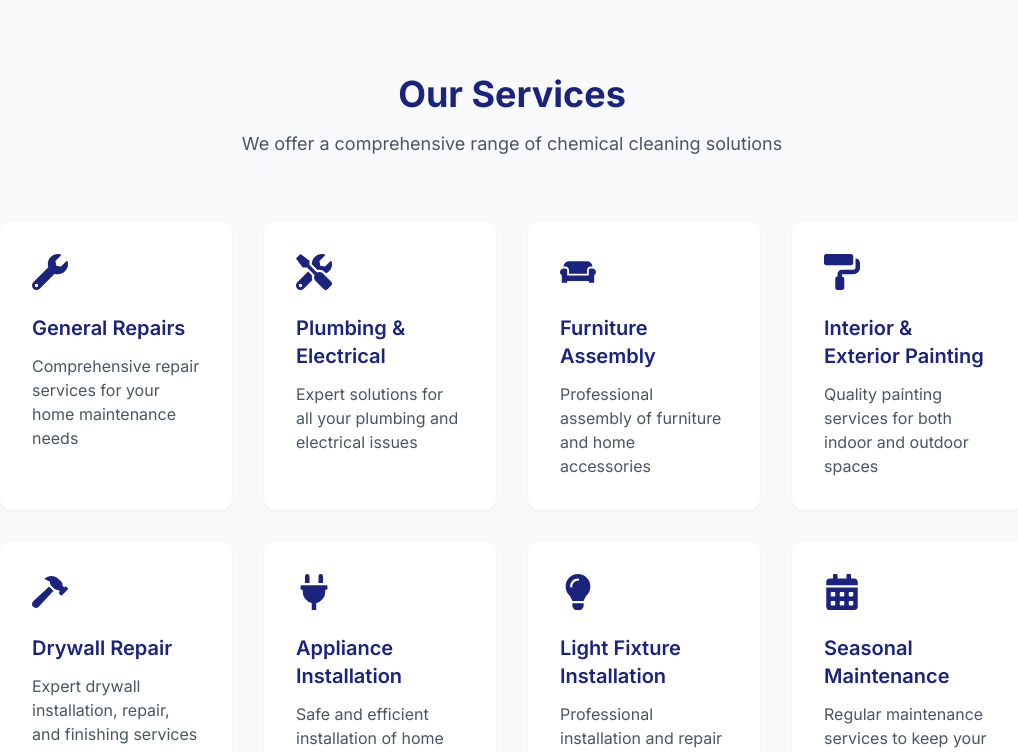
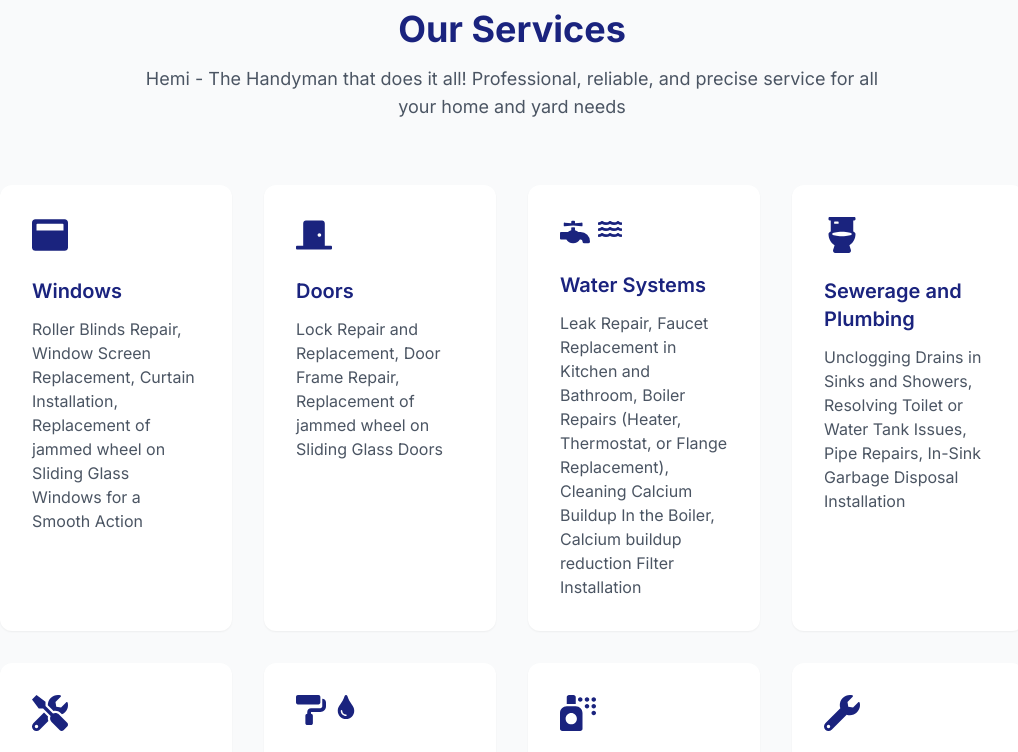
Before and after one commit to Shuicohen/handy-hemi, a React (Vite) app in the folder frontend/: page / in a window 1280 px wide. Shown: the part 1720-2472 px from the top of the page, without its empty margins (128-1146 px from the left). Built offline with nearby package versions, Linux system fonts and the light colour scheme; what tailwindcss-rtl would draw is missing.

Commit message:
feat: update service icons and hero section

```diff
--- a/frontend/public/locales/en/translation.json
+++ b/frontend/public/locales/en/translation.json
@@ -14,39 +14,39 @@
   },
   "services": {
     "title": "Our Services",
-    "description": "We offer a comprehensive range of chemical cleaning solutions",
+    "description": "Hemi - The Handyman that does it all! Professional, reliable, and precise service for all your home and yard needs",
     "items": {
-      "repairs": {
-        "title": "General Repairs",
-        "description": "Comprehensive repair services for your home maintenance needs"
+      "windows": {
+        "title": "Windows",
+        "description": "Roller Blinds Repair, Window Screen Replacement, Curtain Installation, Replacement of jammed wheel on Sliding Glass Windows for a Smooth Action"
+      },
+      "doors": {
+        "title": "Doors",
+        "description": "Lock Repair and Replacement, Door Frame Repair, Replacement of jammed wheel on Sliding Glass Doors"
+      },
+      "waterSystems": {
+        "title": "Water Systems",
+        "description": "Leak Repair, Faucet Replacement in Kitchen and Bathroom, Boiler Repairs (Heater, Thermostat, or Flange Replacement), Cleaning Calcium Buildup In the Boiler, Calcium buildup reduction Filter Installation"
       },
       "plumbing": {
-        "title": "Plumbing & Electrical",
-        "description": "Expert solutions for all your plumbing and electrical issues"
+        "title": "Sewerage and Plumbing",
+        "description": "Unclogging Drains in Sinks and Showers, Resolving Toilet or Water Tank Issues, Pipe Repairs, In-Sink Garbage Disposal Installation"
       },
-      "furniture": {
-        "title": "Furniture Assembly",
-        "description": "Professional assembly of furniture and home accessories"
+      "installations": {
+        "title": "Different Installations",
+        "description": "Shelves, TVs, Curtains, Pictures, Ceiling Fans, and Lighting Fixtures. Screen Installation to Prevent the Entrance of Pigeons to Laundry Line"
       },
-      "painting": {
-        "title": "Interior & Exterior Painting",
-        "description": "Quality painting services for both indoor and outdoor spaces"
+      "outdoor": {
+        "title": "Yard/Balcony Work",
+        "description": "Shade Cloth Installation, Drip Irrigation System Installation, Pergola Repairs, Painting External Walls, Pressure Washing, and Simple Renovations"
       },
-      "drywall": {
-        "title": "Drywall Repair",
-        "description": "Expert drywall installation, repair, and finishing services"
+      "cleaning": {
+        "title": "Cleaning",
+        "description": "AC Unit Cleaning from Mold and Dust, Cleaning bird poop on window sill and installation of spikes to repel them from parking there"
       },
-      "appliances": {
-        "title": "Appliance Installation",
-        "description": "Safe and efficient installation of home appliances"
-      },
-      "lighting": {
-        "title": "Light Fixture Installation",
-        "description": "Professional installation and repair of lighting fixtures"
-      },
-      "maintenance": {
-        "title": "Seasonal Maintenance",
-        "description": "Regular maintenance services to keep your home in top condition"
+      "general": {
+        "title": "General Installations and Repairs",
+        "description": "General Installations and Repairs for the Home"
       }
     }
   },
@@ -65,32 +65,13 @@
     "items": {
       "window-track": {
         "title": "Window Track Cleaning",
-        "description": "Deep cleaning of window tracks to remove built-up dirt, debris, and added bird spikes"
+        "description": "Deep cleaning of window tracks to remove built-up dirt, debris, and installed bird spikes"
       }
     }
   },
   "testimonials": {
     "title": "What Our Clients Say",
-    "description": "Read reviews from our satisfied customers who have experienced our services",
-    "addReview": "Add Your Review",
-    "error": {
-      "fetch": "Failed to load reviews",
-      "submit": "Failed to submit review. Please try again."
-    },
-    "modal": {
-      "title": "Add Your Review",
-      "close": "Close"
-    },
-    "form": {
-      "name": "Name",
-      "namePlaceholder": "Enter your name",
-      "rating": "Rating",
-      "comment": "Comment",
-      "commentPlaceholder": "Share your experience...",
-      "submit": "Submit Review",
-      "submitting": "Submitting...",
-      "cancel": "Cancel"
-    }
+    "description": "Read reviews from our satisfied customers who have experienced our services"
   },
   "whyChoose": {
     "title": "Why Choose Handy Hemi?",
@@ -108,23 +89,10 @@
   },
   "contact": {
     "title": "Contact Us",
-    "subtitle": "Get in touch with us for a free consultation",
+    "subtitle": "Get in touch with us for a consultation",
     "form": {
-      "title": "Send us a Message",
-      "description": "Fill out the form below and we'll get back to you as soon as possible",
-      "name": "Name",
-      "namePlaceholder": "Enter your name",
-      "email": "Email",
-      "emailPlaceholder": "Enter your email",
-      "phone": "Phone",
-      "phonePlaceholder": "Enter your phone number",
-      "message": "Message",
-      "messagePlaceholder": "Tell us about your needs...",
-      "submit": "Send Message",
-      "submitting": "Sending...",
-      "success": "Message Sent!",
-      "successMessage": "Thank you for contacting us. We'll get back to you soon.",
-      "close": "Close"
+      "title": "Call or Email",
+      "description": "Reach out to us By Phone or Email"
     },
     "whatsapp": {
       "title": "Chat on WhatsApp",
@@ -138,8 +106,8 @@
     }
   },
   "footer": {
-    "company": "ChemiCo",
-    "tagline": "Professional Chemical Cleaning Services",
+    "company": "Handy Hemi",
+    "tagline": "Professional Handyman Services",
     "quickLinks": "Quick Links",
     "contact": {
       "title": "Contact Info",
--- a/frontend/src/components/HeroSection.tsx
+++ b/frontend/src/components/HeroSection.tsx
@@ -33,19 +33,20 @@ const HeroSection: React.FC = () => {
           </div>
 
           {/* Image */}
-          <div className="flex-1 w-full max-w-lg lg:max-w-none flex justify-center items-center">
-            <div className="relative w-full h-auto rounded-lg overflow-hidden bg-white/10">
+          <div className="flex-1 w-full max-w-lg lg:max-w-none">
+            <div className="relative w-full rounded-lg overflow-hidden shadow-xl bg-white/5 p-4">
               <img
-                src="/hero-handy.jpeg"
-                alt={t('hero.title')}
-                className="w-full h-auto object-contain"
+                src="/handyman-tools.jpg"
+                alt={t('hero.imageAlt')}
+                className="w-full h-auto object-cover rounded-lg transform hover:scale-102 transition-transform duration-300"
+                style={{ maxHeight: '500px' }}
                 onError={(e) => {
                   const target = e.target as HTMLImageElement
                   target.style.display = 'none'
                   const parent = target.parentElement
                   if (parent) {
                     parent.innerHTML = `<span class="text-white/50 text-sm">${t('hero.imageAlt')}</span>`
-                    parent.className += ' flex items-center justify-center'
+                    parent.className += ' flex items-center justify-center min-h-[300px]'
                   }
                 }}
               />
--- a/frontend/src/components/ServicesSection.tsx
+++ b/frontend/src/components/ServicesSection.tsx
@@ -1,14 +1,16 @@
 import React from 'react'
 import { useTranslation } from 'react-i18next'
 import {
-  FaWrench,
-  FaTools,
-  FaCouch,
-  FaPaintRoller,
-  FaHammer,
-  FaPlug,
-  FaLightbulb,
-  FaCalendarAlt
+  FaWindowMaximize,  // for windows
+  FaDoorClosed,      // for doors
+  FaFaucet,          // for water systems
+  FaToilet,          // for plumbing
+  FaTools,           // for installations
+  FaPaintRoller,     // for outdoor/balcony (painting walls)
+  FaWrench,          // for general repairs
+  FaWater,           // additional water icon
+  FaTint,            // additional water/pressure washing icon
+  FaSprayCan,        // for cleaning
 } from 'react-icons/fa'
 
 interface ServiceCardProps {
@@ -39,36 +41,36 @@ const ServicesSection: React.FC = () => {
 
   const services = [
     {
-      icon: <FaWrench />,
-      translationKey: "repairs"
+      icon: <FaWindowMaximize />,
+      translationKey: "windows"
+    },
+    {
+      icon: <FaDoorClosed />,
+      translationKey: "doors"
+    },
+    {
+      icon: <div className="flex gap-2"><FaFaucet className="text-3xl" /><FaWater className="text-2xl" /></div>,
+      translationKey: "waterSystems"
+    },
+    {
+      icon: <FaToilet />,
+      translationKey: "plumbing"
     },
     {
       icon: <FaTools />,
-      translationKey: "plumbing"
+      translationKey: "installations"
     },
     {
-      icon: <FaCouch />,
-      translationKey: "furniture"
+      icon: <div className="flex gap-2"><FaPaintRoller className="text-3xl" /><FaTint className="text-2xl" /></div>,
+      translationKey: "outdoor"
     },
     {
-      icon: <FaPaintRoller />,
-      translationKey: "painting"
+      icon: <FaSprayCan/>,
+      translationKey: "cleaning"
     },
     {
-      icon: <FaHammer />,
-      translationKey: "drywall"
-    },
-    {
-      icon: <FaPlug />,
-      translationKey: "appliances"
-    },
-    {
-      icon: <FaLightbulb />,
-      translationKey: "lighting"
-    },
-    {
-      icon: <FaCalendarAlt />,
-      translationKey: "maintenance"
+      icon: <FaWrench />,
+      translationKey: "general"
     }
   ]
 
```
Also changed, not shown: frontend/public/locales/he/translation.json (+34 -66 lines), frontend/public/handyman-tools.jpg (added), frontend/public/hero-handy.jpeg (deleted).
